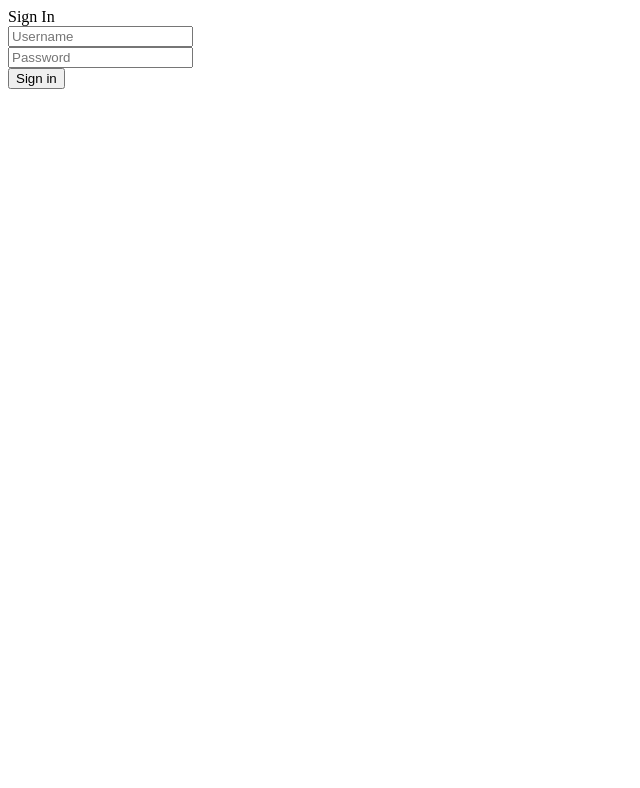
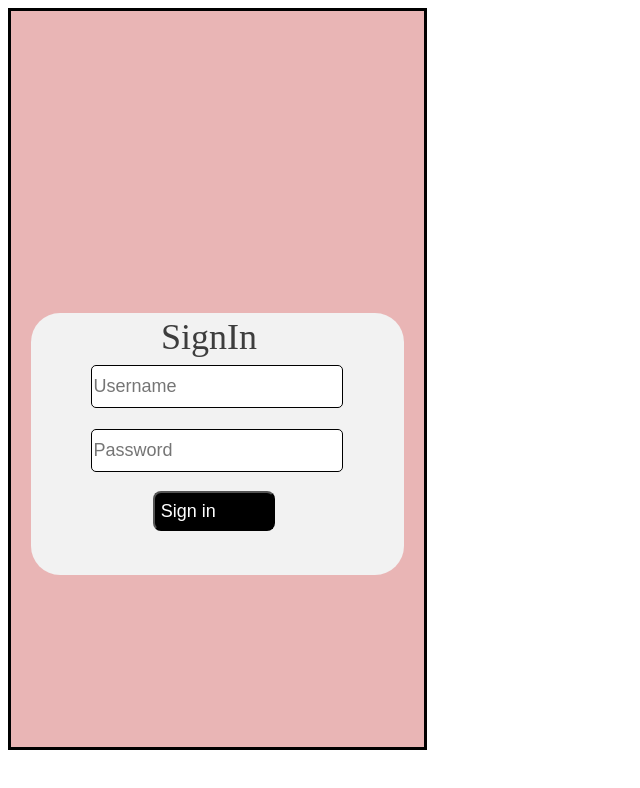
Before and after one commit to stephensenft21/First-Cake, a React (Create React App) app: page /login in a window 1280 px wide. Shown: the top 788 px of the page, without its empty margins (0-640 px from the left). Built offline with nearby package versions, Linux system fonts and the light colour scheme.

Commit message:
fof minor styling to structure components

```diff
--- /dev/null
+++ b/src/components/auth/AuthButtons.css
@@ -0,0 +1,18 @@
+.authButtonsRight {
+    position: absolute;
+    left: 72.64%;
+    right: 2.91%;
+    top: 0.68%;
+    bottom: 95.11%;
+
+}
+
+.authButtonsLeft {
+    position: absolute;
+    left: 2.91%;
+    right: 72.64%;
+    top: 0.54%;
+    bottom: 95.24%;
+
+
+}
--- a/src/components/auth/AuthButtons.js
+++ b/src/components/auth/AuthButtons.js
@@ -1,7 +1,7 @@
 import React, { Component } from 'react';
 import { Link } from "react-router-dom"
-
-import {Col,Button} from 'reactstrap';
+import '../auth/AuthButtons.css'
+import {Button} from 'reactstrap';
 
 
 
@@ -12,15 +12,15 @@ class AuthButtons extends Component {
 
             return (
 
-                <Col sm={10}>
+               <>
                 <div>
-                    <Link to={`/register`} ><Button>Sign Up</Button></Link>
+                    <Link to={`/login`} ><Button className='authButtonsLeft'>Sign In</Button></Link>
+
                 </div>
                 <div>
-                    <Link to={`/login`} ><Button>Sign In</Button></Link>
-
+                    <Link to={`/register`} ><Button className='authButtonRight'>Sign Up</Button></Link>
                 </div>
-                </Col>
+              </>
 
             )
 
--- /dev/null
+++ b/src/components/auth/Login.css
@@ -0,0 +1,123 @@
+.mainContainer  {
+    position: relative;
+width: 413px;
+height: 736px;
+background: #E9B5B5;
+backdrop-filter: blur(4px);
+
+}
+.loginForm {
+    position: absolute;
+left: 4.84%;
+right: 4.84%;
+top: 41.03%;
+bottom: 23.37%;
+
+background: #F2F2F2;
+border-radius: 29px;
+}
+
+.emailInput{
+    position: absolute;
+left: 15.98%;
+right: 22.84%;
+top: 19.84%;
+bottom: 62.75%;
+width: 252.68px;
+height: 43px;
+background: #FFFFFF;
+    border: 1px solid #000000;
+    box-sizing: border-box;
+border-radius: 5px;
+background-position-y: 49px;
+background-position-x: 66px;
+font-family: Goudy Bookletter 1911;
+font-style: normal;
+font-weight: normal;
+font-size: 18px;
+line-height: 140.62%;
+/* or 25px */
+
+
+color: rgba(0, 0, 0, 0.5);
+
+
+}
+
+.passwordInput{
+    position: absolute;
+    left: 15.98%;
+    right: 22.84%;
+    top: 44.13%;
+    bottom: 38.46%;
+    width: 252.68px;
+    height: 43px;
+    background: #FFFFFF;
+    border: 1px solid #000000;
+    box-sizing: border-box;
+    border-radius: 5px;
+    font-family: Goudy Bookletter 1911;
+    font-style: normal;
+    font-weight: normal;
+    font-size: 18px;
+    line-height: 140.62%;
+    /* or 25px */
+
+
+    color: rgba(0, 0, 0, 0.5);
+
+
+}
+
+.loginButton{
+ position: absolute;
+left: 32.65%;
+right: 37.79%;
+top: 68.02%;
+bottom: 15.79%;
+background: #000000;
+border-radius: 8px;
+width: 122.1px;
+height: 40px;
+font-family: Goudy Bookletter 1911;
+font-style: normal;
+font-weight: normal;
+
+font-size: 18px;
+line-height: 24px;
+background-position-x: 25;
+background-position-y:8;
+/* identical to box height */
+
+display: flex;
+align-items: center;
+text-align: center;
+
+color: #FFFFFF;
+
+}
+
+.signInText {
+
+
+position: absolute;
+left: 34.87%;
+right: 41.89%;
+top: 0%;
+bottom: 80.16%;
+
+font-family: Goudy Bookletter 1911;
+font-style: normal;
+font-weight: normal;
+font-size: 36px;
+line-height: 49px;
+/* identical to box height */
+
+display: flex;
+flex-direction: row;
+align-content: space-around;
+text-align: center;
+
+color: rgba(0, 0, 0, 0.75);
+
+}
--- a/src/components/auth/Login.js
+++ b/src/components/auth/Login.js
@@ -2,6 +2,7 @@ import React, { Component } from 'react';
 import { withRouter } from "react-router-dom"
 import APIManager from "../../modules/APIManager";
 import { Col, Form, FormGroup, Button, Input } from 'reactstrap';
+import '../auth/Login.css'
 class Login extends Component {
   // Set initial state
   state = {
@@ -40,24 +41,25 @@ class Login extends Component {
   render() {
     return (
       <>
+     <div className="mainContainer">
+      <Form className='loginForm'  onSubmit={this.handleLogin}>
+        <div className="signInText">SignIn</div>
+      <FormGroup row>
 
-      <Form onSubmit={this.handleLogin}>
-        <div>Sign In</div>
-      <FormGroup row>
-        <Col sm={10}>
-          <Input  onChange={this.handleFieldChange} type="email" name="email" id="email" placeholder="Username" bsSize="lg" />
-        </Col>
+          <Input className="emailInput"  onChange={this.handleFieldChange} type="email" name="email" id="email" placeholder="Username" bsSize="lg" />
+
       </FormGroup>
       <FormGroup row>
 
-        <Col sm={10}>
-          <Input onChange={this.handleFieldChange}type="password" name="password" id="passwords" placeholder="Password" />
-        </Col>
-        <Button type="submit">
+
+          <Input  className="passwordInput" onChange={this.handleFieldChange}type="password" name="password" id="passwords" placeholder="Password" />
+
+        <Button className="loginButton" type="submit">
             Sign in
           </Button>
       </FormGroup>
     </Form>
+    </div>
 
     </>
     )
--- /dev/null
+++ b/src/components/auth/Register.css
@@ -0,0 +1,20 @@
+.mainContainer  {
+    position: relative;
+width: 413px;
+height: 736px;
+background: #E9B5B5;
+backdrop-filter: blur(4px);
+
+}
+
+
+.registerForm{
+    position: absolute;
+left: 0%;
+right: 0%;
+top: 35.87%;
+bottom: 12.36%;
+
+background: #F2F2F2;
+border-radius: 26px;
+}
--- a/src/components/auth/Register.js
+++ b/src/components/auth/Register.js
@@ -1,6 +1,7 @@
 import React, { Component } from 'react';
 import { withRouter } from "react-router-dom"
-import APIManager from "../../modules/APIManager";
+import '../auth/Register.css'
+import APIManager from '../../modules/APIManager'
 import { Col, Form, FormGroup, Button, Input} from 'reactstrap';
 class Register extends Component {
     // Set initial state
@@ -51,8 +52,8 @@ class Register extends Component {
     render() {
         return (
             <>
-                {/* <div>    </div> */}
-                <Form onSubmit={this.handleLogin}>
+               <div className="mainContainer">
+                <Form className="registerForm" onSubmit={this.handleLogin}>
                     <div>Sign up</div>
                     <FormGroup row>
                         <Col sm={10}>
@@ -74,7 +75,7 @@ class Register extends Component {
           </Button>
                     </FormGroup>
                 </Form>
-
+                </div>
             </>
         )
     }
--- a/src/components/nav/Nav.js
+++ b/src/components/nav/Navi.js
@@ -2,7 +2,7 @@
 import React, { useState } from 'react';
 import { Collapse, Navbar, NavbarToggler, NavbarBrand, Nav, NavItem, NavLink } from 'reactstrap';
 
-const Navi = (props) => {
+export default function Navi(props) {
   const [collapsed, setCollapsed] = useState(true);
 
   const toggleNavbar = () => setCollapsed(!collapsed);
@@ -26,5 +26,3 @@ const Navi = (props) => {
     </div>
   );
 }
-
-export default Navi;
--- /dev/null
+++ b/src/components/search/CakeSearch.css
@@ -0,0 +1,117 @@
+.mainContainer  {
+    position: relative;
+width: 413px;
+height: 736px;
+background: #E9B5B5;
+backdrop-filter: blur(4px);
+
+}
+
+
+/* .authButtons{
+    display: flex;
+    flex-direction: row;
+    align-content: space-between;
+    position: absolute;
+    left: 2.91%;
+    right: 2.91%;
+    top: 0.54%;
+    bottom: 95.11%;
+
+
+
+} */
+
+.SearchForm {
+    position: absolute;
+left: 4.84%;
+right: 4.84%;
+top: 41.03%;
+bottom: 23.37%;
+
+background: #F2F2F2;
+border-radius: 29px;
+}
+
+.SearchFormGroup {
+position: absolute;
+width: 260px;
+height: 211px;
+left: 77px;
+top: 325px;
+
+}
+.firstDateText{
+position: absolute;
+left: 19.37%;
+right: 57.38%;
+top: 44.16%;
+bottom: 42.39%;
+font-family: Goudy Bookletter 1911;
+font-style: normal;
+font-weight: normal;
+font-size: 24px;
+line-height: 33px;
+display: flex;
+align-items: center;
+text-align: center;
+
+color: rgba(0, 0, 0, 0.75);
+}
+
+.searchButton{
+
+position: absolute;
+left: 37.05%;
+right: 38.5%;
+top: 68.61%;
+bottom: 27.17%;
+width: 101px;
+height: 32px;
+
+background: #000000;
+border-radius: 10px;
+
+
+position: absolute;
+left: 45.04%;
+right: 46%;
+top: 69.43%;
+bottom: 27.85%;
+
+font-family: Goudy Bookletter 1911;
+font-style: normal;
+font-weight: normal;
+font-size: 14px;
+line-height: 19px;
+display: flex;
+align-items: center;
+text-align: center;
+
+color: #FFFFFF;
+
+}
+
+.searchInput{
+    /* position: absolute;
+    left: 19.37%;
+    right: 19.45%;
+    top: 58.97%;
+    bottom: 35.19%;
+
+    background: #FFFFFF;
+    border: 1px solid #000000;
+    box-sizing: border-box;
+    border-radius: 5px; */
+
+
+font-family: Goudy Bookletter 1911;
+font-style: normal;
+font-weight: normal;
+font-size: 18px;
+line-height: 140.62%;
+/* or 25px */
+
+
+color: rgba(0, 0, 0, 0.5);
+}
--- a/src/components/search/CakeSearch.js
+++ b/src/components/search/CakeSearch.js
@@ -1,8 +1,8 @@
 import React, { Component } from 'react'
-import {Col, Form, FormGroup, Button, Input} from 'reactstrap';
+import {Form, FormGroup, Button, Input} from 'reactstrap';
 import APIManager from '../../modules/APIManager'
 import AuthButtons from '../auth/AuthButtons'
-
+import '../search/CakeSearch.css'
 
 class CakeSearch extends Component {
 
@@ -59,19 +59,19 @@ class CakeSearch extends Component {
 
             return (
 <>
-           <div><><AuthButtons/></></div>
 
 
-            <div>
 
-                <Form onSubmit={this.search}>
-                  <div>Your First Date Awaits...</div>
-                    <FormGroup>
-                        <Col sm={10}>
-                            <Input onChange={(event)=> {this.setState({term: event.target.value})}} type="search" name="Search for First Cake " id="term" placeholder="Search for First Cake " bsSize="lg"></Input>
-                        </Col>
-                    </FormGroup>
-                    <div><Button  type="submit" color="secondary">Search</Button>{' '}</div>
+            <div className="mainContainer">
+            <div><><AuthButtons/></></div>
+                <Form className="SearchForm" onSubmit={this.search}>
+                  <div className="firstDateText">Your First Date Awaits...</div>
+                    <div className="SearchFormGroup ">
+
+                           <div className="searchInput"><Input onChange={(event)=> {this.setState({term: event.target.value})}} type="search" name="Search for First Cake " id="term" placeholder="Search for First Cake " bsSize="lg"></Input></div>
+
+                    </div>
+                    <div><Button className="searchButton" type="submit" color="secondary">Search</Button>{' '}</div>
                 </Form>
 
             </div>
```
